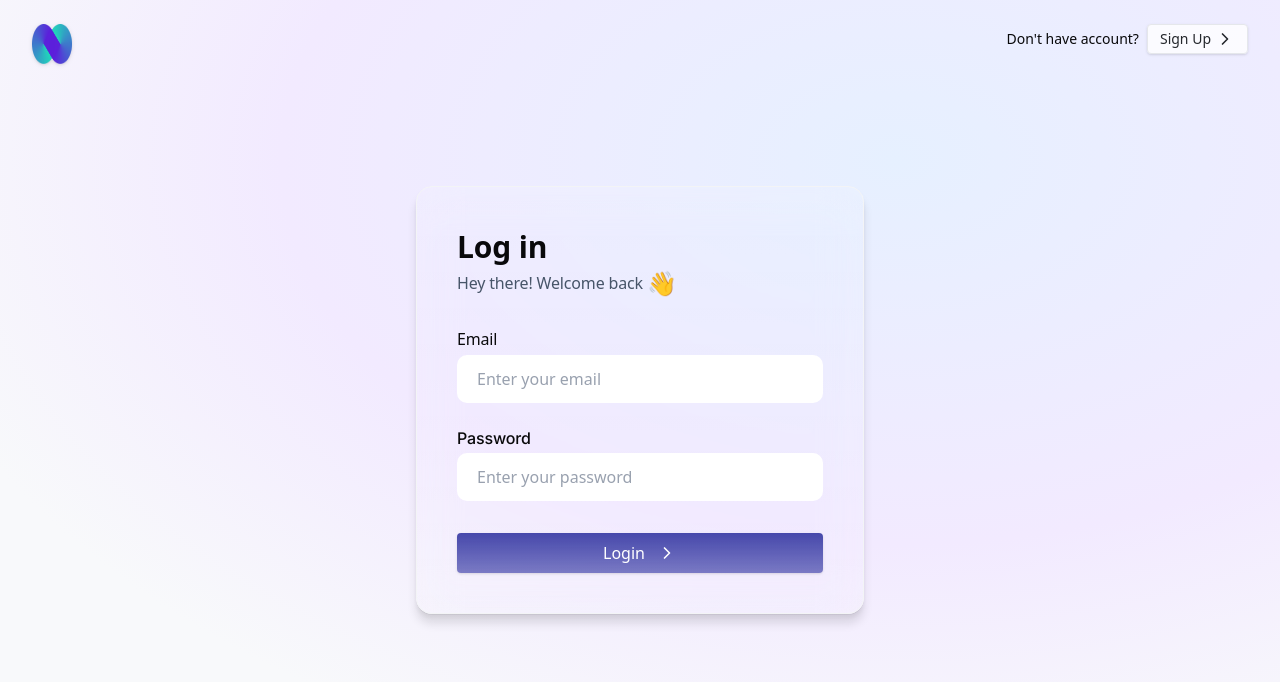
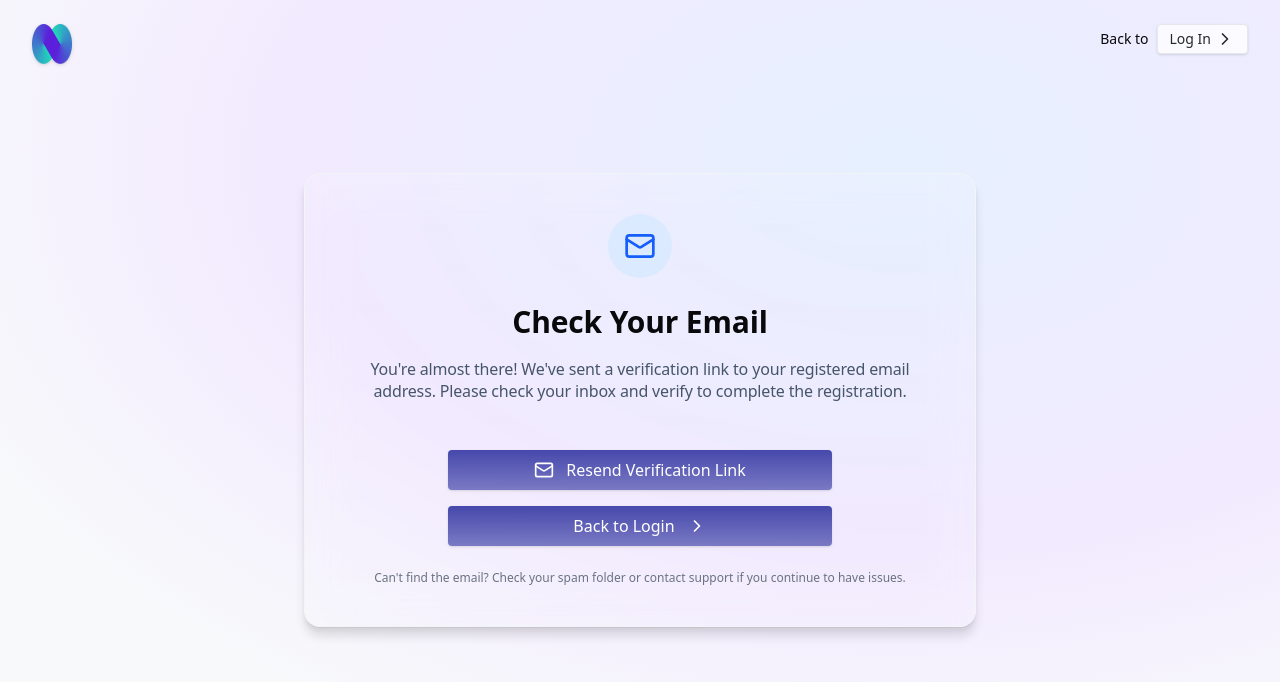
Before and after one commit to ragOP/CosmoLex-Mva, a React (Vite) app: page /verification in a window 1280 px wide. Before the commit this address led to /login. Shown: the top 682 px of the page. Built offline with nearby package versions, Linux system fonts and the light colour scheme.

Commit message:
feat: add VerificationPage for email verification and update routing; enhance signup form with API integration for firm registration

```diff
--- a/src/AppRouter.jsx
+++ b/src/AppRouter.jsx
@@ -4,6 +4,7 @@ import PageLoading from './components/PageLoading';
 
 const LoginPage = lazy(() => import('./pages/LoginPage'));
 const SignupPage = lazy(() => import('./pages/signup'));
+const VerificationPage = lazy(() => import('./pages/VerificationPage'));
 const TwoFactorPage = lazy(() => import('./pages/TwoFactorPage'));
 const DashboardPage = lazy(() => import('./pages/DashboardPage'));
 
@@ -20,6 +21,7 @@ const AppRouter = () => (
         <Route path="/" element={<Navigate to="/login" replace />} />
         <Route path="/login" element={<LoginPage />} />
         <Route path="/signup" element={<SignupPage />} />
+        <Route path="/verification" element={<VerificationPage />} />
         <Route path="/dashboard/*" element={<DashboardPage />}>
           <Route index element={<DashboardHome />} />
           <Route path="dashboard-form" element={<DashboardForm />} />
--- a/src/api/endpoint/index.js
+++ b/src/api/endpoint/index.js
@@ -8,4 +8,6 @@ export const BACKEND_URL = isDev()
 
 export const endpoints = {
   formData: "/form-data",
+  firmRegister: "firm/register",
+  resendVerification: "firm/resend-link",
 };
--- /dev/null
+++ b/src/pages/VerificationPage.jsx
@@ -0,0 +1,161 @@
+import React, { useState } from 'react';
+import { Link } from 'react-router-dom';
+import { ChevronRight, Mail, RefreshCw } from "lucide-react";
+import CustomButton from "../components/CustomButton";
+import { Alert } from "../components/ui/alert";
+import { isMobile } from "@/utils/isMobile";
+import { apiService } from "@/api/api_services";
+import { endpoints } from "@/api/endpoint";
+
+const VerificationPage = () => {
+  const [isResending, setIsResending] = useState(false);
+  const [message, setMessage] = useState('');
+  const [error, setError] = useState('');
+
+  // Get email from URL params or localStorage
+  const urlParams = new URLSearchParams(window.location.search);
+  const email = urlParams.get('email') || localStorage.getItem('signup_email') || '';
+
+  const handleResendLink = async () => {
+    if (!email) {
+      setError('Email not found. Please try signing up again.');
+      return;
+    }
+
+    setIsResending(true);
+    setError('');
+    setMessage('');
+
+    try {
+      const result = await apiService({
+        endpoint: endpoints.resendVerification,
+        method: 'POST',
+        data: { email }
+      });
+
+      if (result.response) {
+        setMessage('Verification link sent successfully! Please check your inbox.');
+      } else {
+        setError('Failed to resend verification link. Please try again.');
+      }
+    } catch (error) {
+      console.error('Resend verification error:', error);
+      setError('An error occurred while resending the verification link.');
+    } finally {
+      setIsResending(false);
+    }
+  };
+
+  return (
+    <div
+      className="relative min-h-screen flex items-center justify-center py-8"
+      style={{
+        background: `radial-gradient(ellipse 80% 80% at 70% 20%, #e6f0ff 0%, #f2eaff 60%, #f8f9fb 100%),\nradial-gradient(ellipse 60% 60% at 20% 80%, #e0f7fa 0%, #f2eaff 80%, #f8f9fb 100%)`
+      }}
+    >
+      {/* Brand Logo */}
+      <div className="absolute top-6 left-8">
+        <img src="/brand-logo.png" alt="Brand Logo" className="h-8 w-8 md:h-10 md:w-10 drop-shadow" />
+      </div>
+
+      {/* Login Link */}
+      <div className="absolute top-6 right-8 flex items-center gap-2">
+        <span className="text-xs md:text-sm text-gray-dark">Back to</span>
+        <Link
+          to="/login"
+          className="px-3 py-1 bg-white/80 rounded shadow text-primary-700 text-xs md:text-sm font-medium flex items-center gap-1 hover:bg-white border border-gray-200"
+          style={{ color: "#25282D" }}
+        >
+          Log In
+          <ChevronRight className="w-5 h-5" />
+        </Link>
+      </div>
+
+      {/* Alert/Info */}
+      {(error || message) && (
+        <div className="absolute top-24 md:top-20 left-1/2 -translate-x-1/2 z-10 flex justify-center w-full">
+          <div className="flex flex-col items-center">
+            {error && (
+              <Alert color="error" className="w-fit rounded-xl md:rounded-2xl">{error}</Alert>
+            )}
+            {message && (
+              <Alert color="warning" className="w-fit rounded-xl md:rounded-2xl">{message}</Alert>
+            )}
+          </div>
+        </div>
+      )}
+
+      {/* Card */}
+      <div
+        className="w-full max-w-2xl rounded-2xl p-10 flex flex-col items-center border border-gray-100 shadow-none md:shadow mx-4"
+        style={{
+          background: `linear-gradient(180deg, rgba(255,255,255,0) -9.58%, rgba(255,255,255,0.052) 100%)`,
+          backdropFilter: "blur(20px)",
+          WebkitBackdropFilter: "blur(20px)",
+          boxShadow: isMobile() ? 'none' : [
+            "0px 10px 10px 0px #0000001A",
+            "0px 4px 4px 0px #0000000D",
+            "0px 1px 0px 0px #0000000D",
+            "0px 20px 50px 0px #FFFFFF26 inset",
+          ].join(", "),
+        }}
+      >
+        {/* Icon */}
+        <div className="mb-6">
+          <div className="w-16 h-16 bg-blue-100 rounded-full flex items-center justify-center">
+            <Mail className="w-8 h-8 text-blue-600" />
+          </div>
+        </div>
+
+        {/* Content */}
+        <div className="text-center mb-8">
+          <h1 className="font-semibold text-[30px] leading-[40px] text-gray-dark tracking-[-0.01rem] mb-4">
+            Check Your Email
+          </h1>
+          <p className="font-normal text-[16px] leading-[22px] tracking-[-0.01em] text-[#475569] mb-4">
+            You're almost there! We've sent a verification link to your registered email address. Please check your inbox and verify to complete the registration.
+          </p>
+          {email && (
+            <p className="text-sm text-gray-600 mb-6">
+              Verification email sent to: <span className="font-medium">{email}</span>
+            </p>
+          )}
+        </div>
+
+        {/* Actions */}
+        <div className="flex flex-col gap-4 w-full max-w-sm">
+          <CustomButton
+            type="button"
+            onClick={handleResendLink}
+            disabled={isResending}
+            className="bg-gray-200 text-gray-700 hover:bg-gray-300 disabled:opacity-50"
+            icon={isResending ? RefreshCw : Mail}
+            iconPosition="left"
+          >
+            {isResending ? 'Sending...' : 'Resend Verification Link'}
+          </CustomButton>
+
+          <Link to="/login">
+            <CustomButton
+              type="button"
+              className="w-full"
+              icon={ChevronRight}
+              iconPosition="right"
+            >
+              Back to Login
+            </CustomButton>
+          </Link>
+        </div>
+
+        {/* Help text */}
+        <div className="text-center mt-6">
+          <p className="text-xs text-gray-500">
+            Can't find the email? Check your spam folder or contact support if you continue to have issues.
+          </p>
+        </div>
+      </div>
+    </div>
+  );
+};
+
+export default VerificationPage;
--- a/src/pages/signup/components/useSignupForm.js
+++ b/src/pages/signup/components/useSignupForm.js
@@ -1,14 +1,19 @@
 import { useState, useEffect } from 'react';
+import { useNavigate } from 'react-router-dom';
 import { initialFormData } from './signupData';
 import { validateStep } from './signupValidation';
 import getFormData from '../helper/getFormData';
+import { apiService } from '@/api/api_services';
+import { endpoints } from '@/api/endpoint';
 
 export const useSignupForm = () => {
+  const navigate = useNavigate();
   const [currentStep, setCurrentStep] = useState(1);
   const [formData, setFormData] = useState(initialFormData);
   const [error, setError] = useState('');
   const [info, setInfo] = useState('');
   const [countryOptions, setCountryOptions] = useState([]);
+  const [isSubmitting, setIsSubmitting] = useState(false);
 
   // Fetch country options on mount
   useEffect(() => {
@@ -57,7 +62,7 @@ export const useSignupForm = () => {
     }
   };
 
-  const handleSubmit = (e) => {
+  const handleSubmit = async (e) => {
     e.preventDefault();
     setError('');
     setInfo('');
@@ -68,11 +73,30 @@ export const useSignupForm = () => {
       return;
     }
 
-    console.log(formData, "formData");
+    setIsSubmitting(true);
 
-    setTimeout(() => {
-      setInfo('Account created! Please log in.');
-    }, 800);
+    try {
+      const result = await apiService({
+        endpoint: endpoints.firmRegister,
+        method: 'POST',
+        data: formData
+      });
+
+      if (result.response) {
+        // Store email for verification page
+        localStorage.setItem('signup_email', formData.email);
+
+        // Navigate to verification page
+        navigate(`/verification?email=${encodeURIComponent(formData.email)}`);
+      } else {
+        setError(result.error?.message || 'Registration failed. Please try again.');
+      }
+    } catch (error) {
+      console.error('Registration error:', error);
+      setError('An error occurred during registration. Please try again.');
+    } finally {
+      setIsSubmitting(false);
+    }
   };
 
   return {
@@ -81,6 +105,7 @@ export const useSignupForm = () => {
     error,
     info,
     countryOptions,
+    isSubmitting,
     handleInputChange,
     handleNext,
     handlePrevious,
--- a/src/pages/signup/index.jsx
+++ b/src/pages/signup/index.jsx
@@ -20,6 +20,7 @@ const SignupPage = () => {
     error,
     info,
     countryOptions,
+    isSubmitting,
     handleInputChange,
     handleNext,
     handlePrevious,
@@ -137,10 +138,11 @@ const SignupPage = () => {
             ) : (
               <CustomButton
                 type="submit"
+                disabled={isSubmitting}
                 icon={ChevronRight}
                 iconPosition="right"
               >
-                Sign Up
+                {isSubmitting ? 'Creating Account...' : 'Sign Up'}
               </CustomButton>
             )}
           </div>
```
